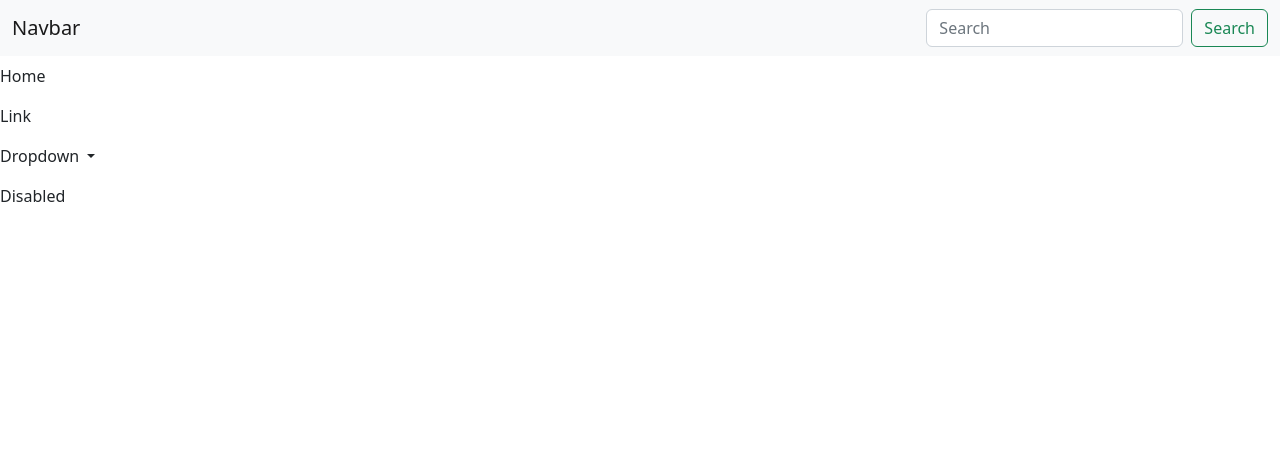
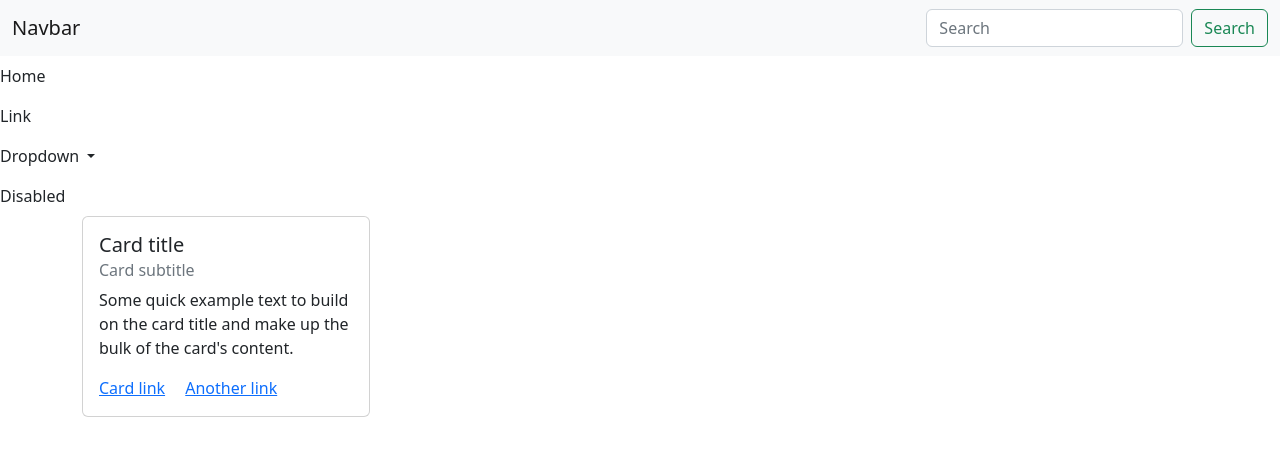
Before and after one commit to rovenz/web-template, a plain HTML site: page index.html in a window 1280 px wide. Drawn offline with nearby package versions, Linux system fonts and the light colour scheme.

Commit message:
Update index.html

```diff
--- a/index.html
+++ b/index.html
@@ -42,6 +42,21 @@
         </li>
       </ul>
     </div>
+    <div class="container">
+      <div class="row">
+        <div class="col-md">
+          <div class="card" style="width: 18rem;">
+  <div class="card-body">
+    <h5 class="card-title">Card title</h5>
+    <h6 class="card-subtitle mb-2 text-muted">Card subtitle</h6>
+    <p class="card-text">Some quick example text to build on the card title and make up the bulk of the card's content.</p>
+    <a href="#" class="card-link">Card link</a>
+    <a href="#" class="card-link">Another link</a>
+  </div>
+</div>
+        </div>
+      </div>
+    </div>
 
     <script src="https://cdn.jsdelivr.net/npm/bootstrap@5.2.2/dist/js/bootstrap.bundle.min.js" integrity="sha384-OERcA2EqjJCMA+/3y+gxIOqMEjwtxJY7qPCqsdltbNJuaOe923+mo//f6V8Qbsw3" crossorigin="anonymous"></script>
   </body>
```
